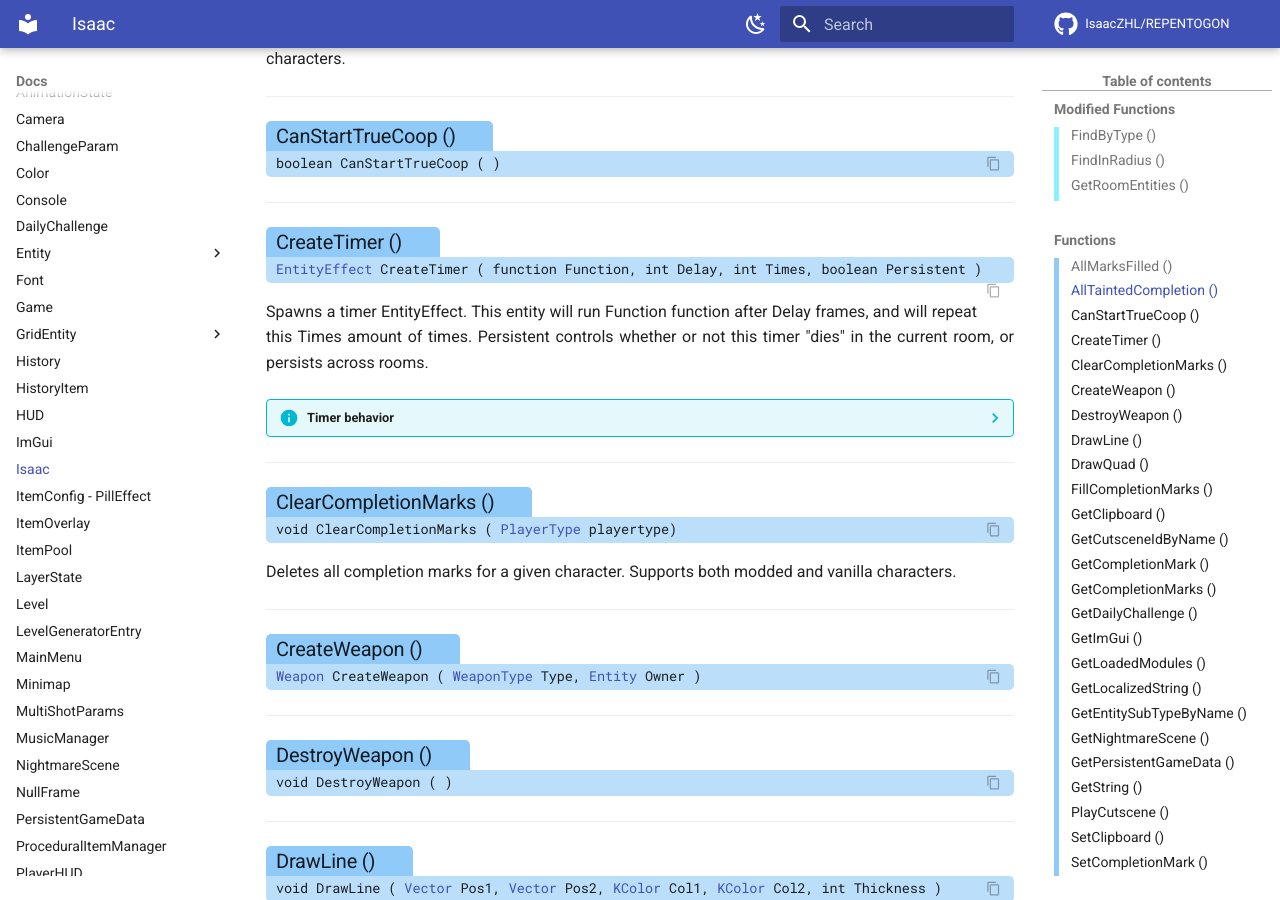
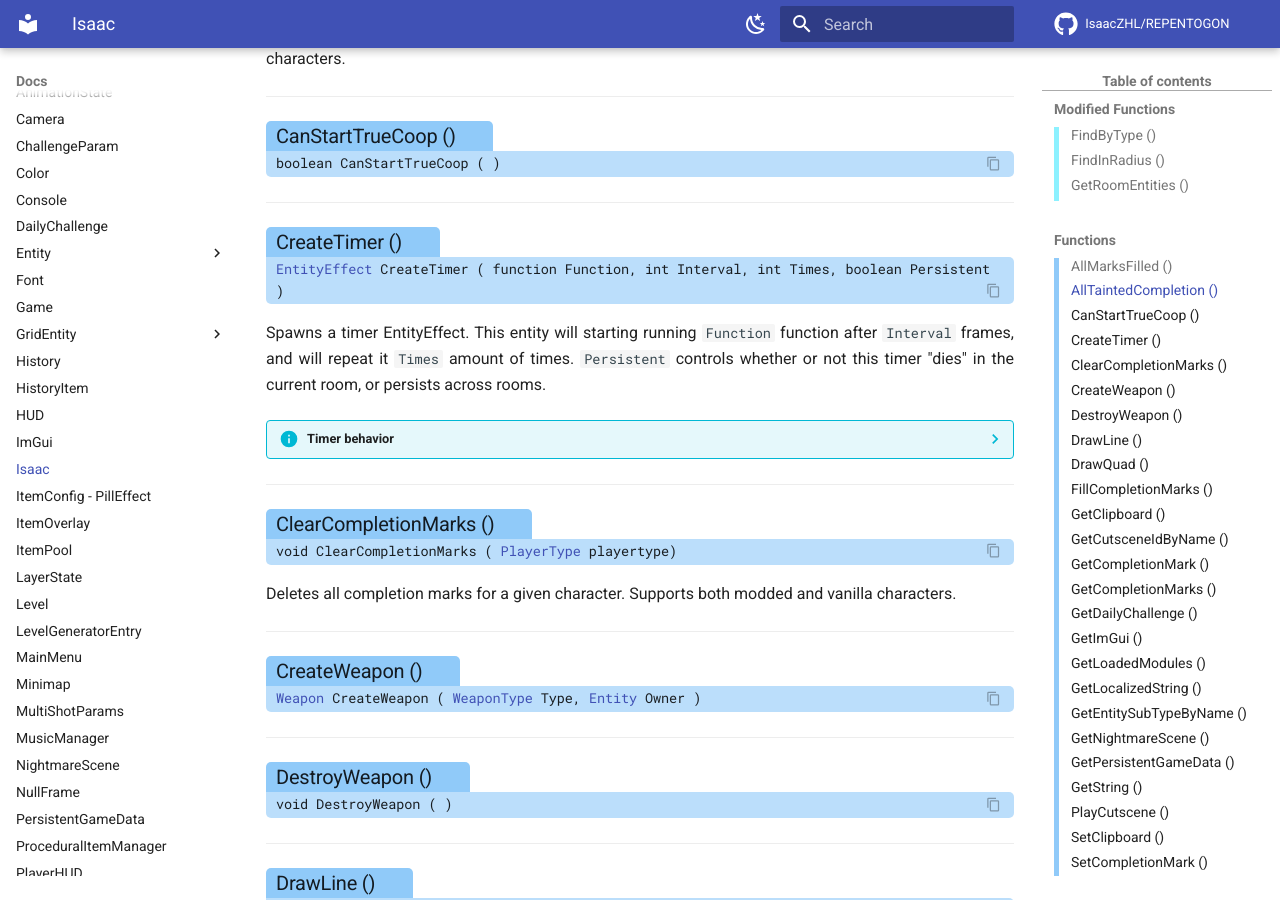
Before and after one commit to TeamREPENTOGON/REPENTOGON, an MkDocs documentation site: the page built from documentation/docs/Isaac.md, in a window 1280 px wide and 900 px high, scrolled down 2051 px. Built offline with MkDocs 1.6.1 and Material for MkDocs 9.7.7, drawn with Linux system fonts in a browser that asks for light colours; emoji names are drawn with the system emoji font; comment, search, counter and statistics services are not loaded; the version menu is left out; some of the changed text lies outside the part shown.

Commit message:
docs: wording adjustment for Isaac.CreateTimer()

```diff
--- a/documentation/docs/Isaac.md
+++ b/documentation/docs/Isaac.md
@@ -31,8 +31,8 @@ ___
 
 ___
 ### Create·Timer () {: aria-label='Functions' }
-#### [EntityEffect](https://wofsauge.github.io/IsaacDocs/rep/EntityEffect.html) CreateTimer ( function Function, int Delay, int Times, boolean Persistent ) {: .copyable aria-label='Functions' }
-Spawns a timer EntityEffect. This entity will run Function function after Delay frames, and will repeat this Times amount of times. Persistent controls whether or not this timer "dies" in the current room, or persists across rooms.
+#### [EntityEffect](https://wofsauge.github.io/IsaacDocs/rep/EntityEffect.html) CreateTimer ( function Function, int Interval, int Times, boolean Persistent ) {: .copyable aria-label='Functions' }
+Spawns a timer EntityEffect. This entity will starting running `Function` function after `Interval` frames, and will repeat it `Times` amount of times. `Persistent` controls whether or not this timer "dies" in the current room, or persists across rooms.
 
 ???- info "Timer behavior"
     This timer is called every game update. This means the timer only takes into consideration frames in which the game is actively running, not paused, and uses update frames for its Delay parameter (30 frames per second).
```
